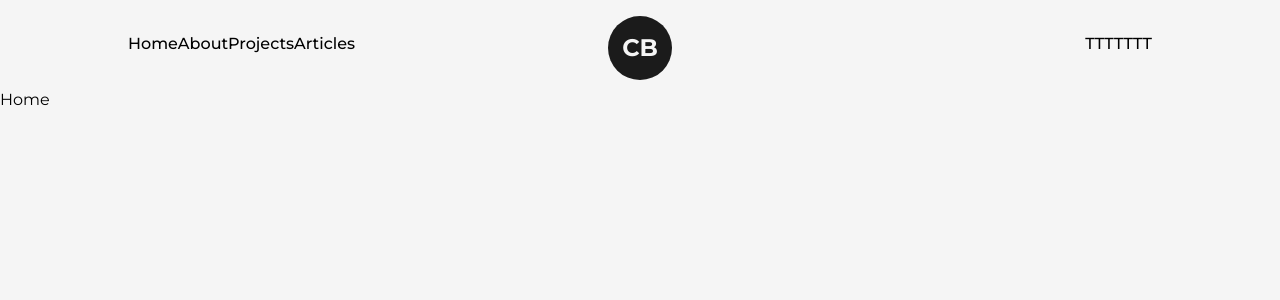
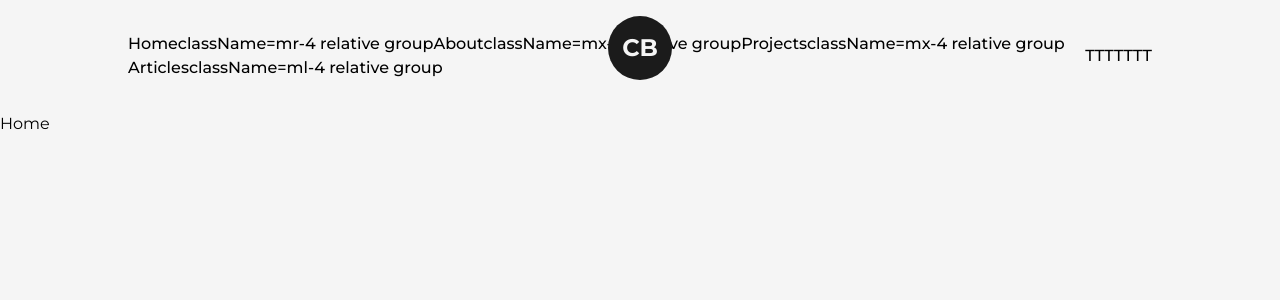
Before and after one commit to MagOss27/Next.js-Developer-Portfolio, a Next.js app: page / in a window 1280 px wide. Shown: the top 300 px of the page. Built offline with nearby package versions, Linux system fonts and the light colour scheme.

Commit message:
fix: melhoria na NavBar

```diff
--- a/src/components/NavBar.js
+++ b/src/components/NavBar.js
@@ -1,6 +1,19 @@
 import Link from 'next/link'
 import React from 'react'
 import Logo from './Logo'
+import { useRouter } from 'next/router'
+
+const CustomerLink = ({ href, title, className = "" }) => {
+    const router = useRouter()
+    console.log(router)
+    return (
+        <Link href={href} >
+            {title}className={`${className} relative group`}
+
+            <span className='h-[1px] inline-block w-0 bg-dark absolute left-0 -bottom-0.5 group-hover:w-full transition-[width] ease duration-300'>&nbsp;</span>
+        </Link>
+    )
+}
 
 const NavBar = () => {
     return (
@@ -8,10 +21,10 @@
             className='w-full px-32 py-8 font-medium flex items-center justify-between'
         >
             <nav>
-                <Link href="/">Home</Link>
-                <Link href="/about">About</Link>
-                <Link href="/projects">Projects</Link>
-                <Link href="/articles">Articles</Link>
+                <CustomerLink href="/" title="Home" className='mr-4' />
+                <CustomerLink href="/about" title="About" className='mx-4' />
+                <CustomerLink href="/projects" title="Projects" className='mx-4' />
+                <CustomerLink href="/articles" title="Articles" className='ml-4' />
             </nav>
 
             <nav>
```
